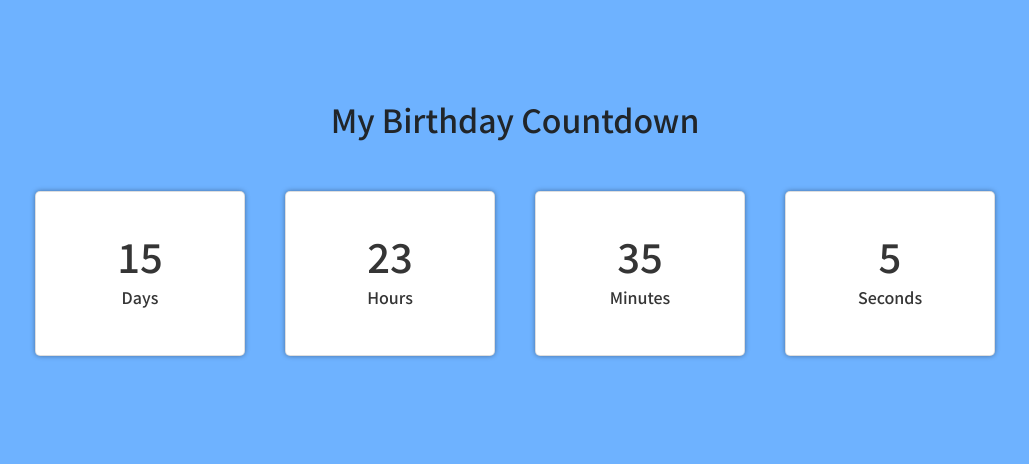
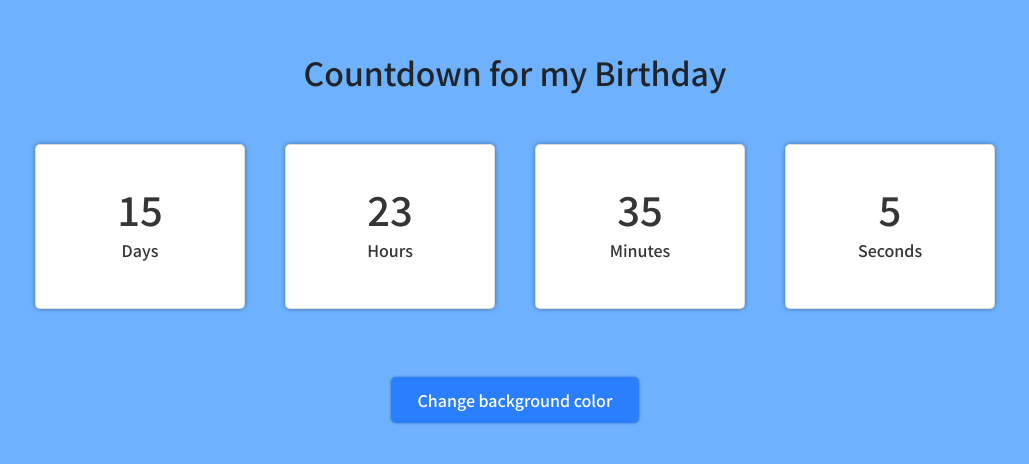
Before and after one commit to cammarb/bday-countdown, a plain HTML site: page index.html in a window 1280 px wide. Shown: the part 170-634 px from the top of the page, without its empty margins (125-1154 px from the left). Drawn offline with nearby package versions, Linux system fonts and the light colour scheme.

Commit message:
Add Button to change Background

```diff
--- a/index.html
+++ b/index.html
@@ -18,7 +18,7 @@
 
     <div class="container py-5 text-center">
 
-        <h2 class="m-3">My Birthday Countdown</h2>
+        <h2 class="m-3 title">Countdown for my Birthday </h2>
 
         <div id="countdown" class="row pt-3 mx-auto">
 
@@ -48,6 +48,7 @@
 
 
         </div>
+        <button class="px-4 py-2 mt-5 btn-background" onclick="changeBackground()">Change background color</button>
     </div>
 
 
```
